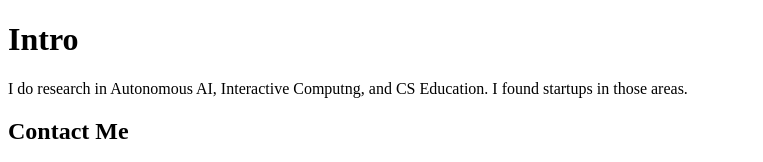
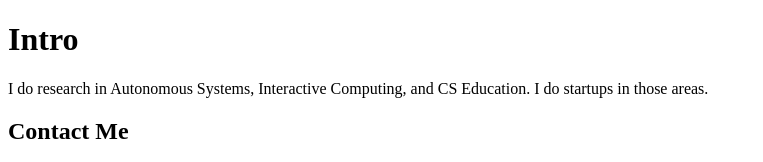
Before and after one commit to YunWang-yunw3/YunWang-yunw3.github.io, a plain HTML site: page index.html in a window 1280 px wide. Shown: the top 162 px of the page, without its empty margins (0-763 px from the left). Drawn offline with Linux system fonts and the light colour scheme.

Commit message:
Update index.html

```diff
--- a/index.html
+++ b/index.html
@@ -5,7 +5,7 @@
   </head>
   <body>
     <h1>Intro</h1>
-    <p>I do research in Autonomous AI, Interactive Computng, and CS Education. I found startups in those areas.</p>
+    <p>I do research in Autonomous Systems, Interactive Computing, and CS Education. I do startups in those areas.</p>
 <!--     <h2>About Me</h2>
     <p>[Insert a short paragraph about yourself here]</p>
     <h2>Blog</h2>
```
